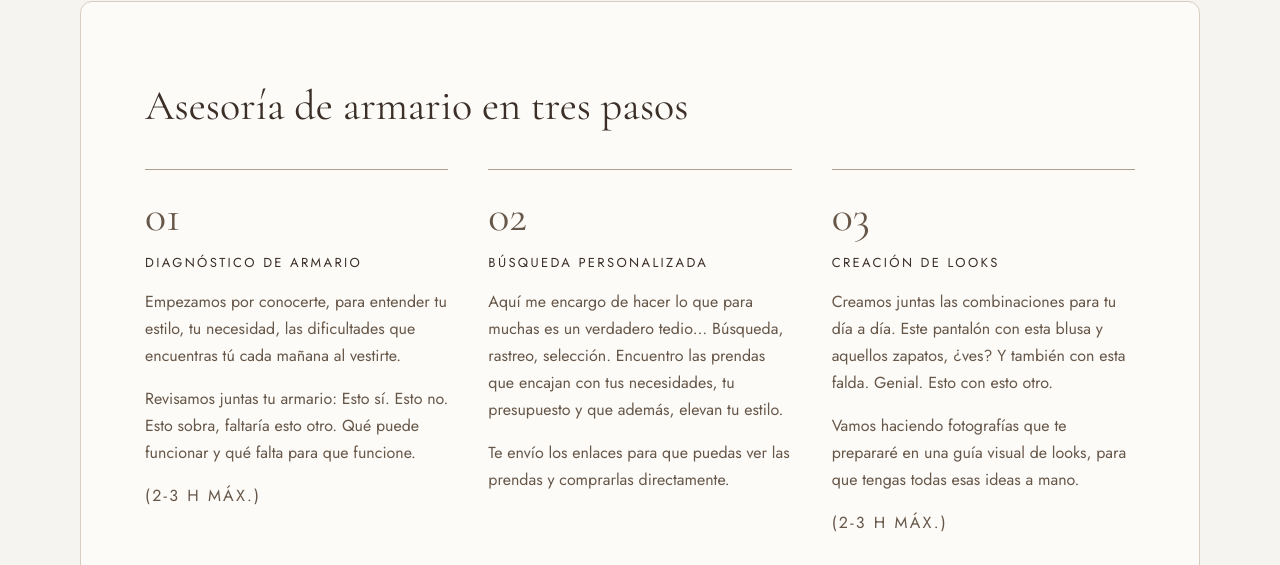
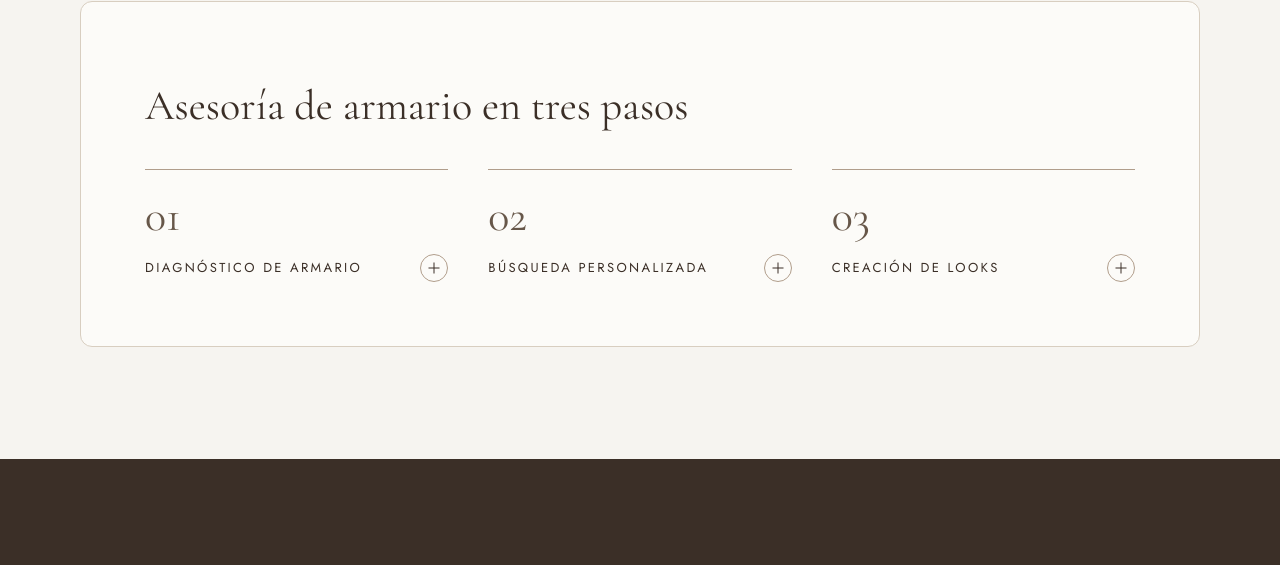
Before and after one commit to estebancalvobayarri/RocioAlvarez, a plain HTML site: page index.html in a window 1280 px wide. Shown: the part 2094-2659 px from the top of the page. Drawn offline with nearby package versions, Linux system fonts and the light colour scheme.

Commit message:
Estándar: los tres pasos se despliegan (número y título a la vista)
Co-Authored-By: Claude Opus 5.5 <noreply@anthropic.com>
Claude-Session: https://claude.ai/code/session_01NjNeR42W5Arujv612KS7wj

```diff
--- a/css/styles.css
+++ b/css/styles.css
@@ -1056,3 +1056,33 @@ html, body { overflow-anchor: none; }
     text-indent: 0.22em; /* compensa el espaciado tras la última letra para que quede bien centrada */
   }
 }
+
+/* Estándar: los tres pasos se despliegan (número y título a la vista; el texto, al tocar) */
+#panel-estandar .pasos { align-items: start; }
+.paso-detalle { width: 100%; }
+.paso-detalle summary {
+  list-style: none; cursor: pointer;
+  display: flex; flex-direction: column; gap: var(--s2);
+  -webkit-tap-highlight-color: transparent;
+}
+.paso-detalle summary::-webkit-details-marker { display: none; }
+.paso-detalle .num { display: block; font-family: var(--display); font-size: 44px; line-height: 1; color: var(--marron); }
+.paso-cabeza { display: flex; align-items: center; justify-content: space-between; gap: var(--s2); }
+.paso-cabeza .rotulo { margin: 0; }
+.paso-mas {
+  flex: none; position: relative; width: 28px; height: 28px; border-radius: 50%;
+  border: 1px solid var(--topo); transition: background .25s ease, border-color .25s ease;
+}
+.paso-mas::before, .paso-mas::after {
+  content: ""; position: absolute; left: 50%; top: 50%; width: 11px; height: 1px;
+  background: var(--cafe); transform: translate(-50%, -50%); transition: transform .25s ease, opacity .25s ease;
+}
+.paso-mas::after { transform: translate(-50%, -50%) rotate(90deg); }
+.paso-detalle[open] .paso-mas::after { transform: translate(-50%, -50%) rotate(0deg); opacity: 0; }
+.paso-detalle summary:hover .paso-mas { border-color: var(--cafe); }
+.paso-detalle summary:focus-visible { outline: 2px solid var(--topo); outline-offset: 4px; border-radius: 4px; }
+.paso-cuerpo { display: grid; gap: var(--s2); padding-top: var(--s2); }
+.paso-detalle[open] .paso-cuerpo { animation: paso-abre .3s ease; }
+@keyframes paso-abre { from { opacity: 0; transform: translateY(-4px); } to { opacity: 1; transform: none; } }
+.paso-cuerpo p:not(.duracion) { font-size: 16px; line-height: 27px; color: var(--marron); }
+@media (prefers-reduced-motion: reduce) { .paso-detalle[open] .paso-cuerpo { animation: none; } }
--- a/index.html
+++ b/index.html
@@ -24,7 +24,7 @@
   <link rel="preconnect" href="https://fonts.googleapis.com">
   <link rel="preconnect" href="https://fonts.gstatic.com" crossorigin>
   <link rel="stylesheet" href="https://fonts.googleapis.com/css2?family=Cormorant+Garamond:ital,wght@0,400;0,500;1,400&family=Jost:wght@300;400;500&display=swap">
-  <link rel="stylesheet" href="css/styles.css?v=2026-11-16i">
+  <link rel="stylesheet" href="css/styles.css?v=2026-11-16j">
 </head>
 <body>
   <a class="skip" href="#contenido">Saltar al contenido</a>
@@ -114,24 +114,42 @@
             <h2 class="h1">Asesoría de armario en tres pasos</h2>
           <ol class="pasos">
             <li class="paso">
-              <p class="num">01</p>
-              <h3 class="rotulo">Diagnóstico de armario</h3>
+              <details class="paso-detalle">
+                <summary>
+                  <span class="num">01</span>
+                  <span class="paso-cabeza"><h3 class="rotulo">Diagnóstico de armario</h3><span class="paso-mas" aria-hidden="true"></span></span>
+                </summary>
+                <div class="paso-cuerpo">
                   <p>Empezamos por conocerte, para entender tu estilo, tu necesidad, las dificultades que encuentras tú cada mañana al vestirte.</p>
                   <p>Revisamos juntas tu armario: Esto sí. Esto no. Esto sobra, faltaría esto otro. Qué puede funcionar y qué falta para que funcione.</p>
                   <p class="duracion">(2-3 h máx.)</p>
+                </div>
+              </details>
             </li>
             <li class="paso">
-              <p class="num">02</p>
-              <h3 class="rotulo">Búsqueda personalizada</h3>
+              <details class="paso-detalle">
+                <summary>
+                  <span class="num">02</span>
+                  <span class="paso-cabeza"><h3 class="rotulo">Búsqueda personalizada</h3><span class="paso-mas" aria-hidden="true"></span></span>
+                </summary>
+                <div class="paso-cuerpo">
                   <p>Aquí me encargo de hacer lo que para muchas es un verdadero tedio… Búsqueda, rastreo, selección. Encuentro las prendas que encajan con tus necesidades, tu presupuesto y que además, elevan tu estilo.</p>
                   <p>Te envío los enlaces para que puedas ver las prendas y comprarlas directamente.</p>
+                </div>
+              </details>
             </li>
             <li class="paso">
-              <p class="num">03</p>
-              <h3 class="rotulo">Creación de looks</h3>
+              <details class="paso-detalle">
+                <summary>
+                  <span class="num">03</span>
+                  <span class="paso-cabeza"><h3 class="rotulo">Creación de looks</h3><span class="paso-mas" aria-hidden="true"></span></span>
+                </summary>
+                <div class="paso-cuerpo">
                   <p>Creamos juntas las combinaciones para tu día a día. Este pantalón con esta blusa y aquellos zapatos, ¿ves? Y también con esta falda. Genial. Esto con esto otro.</p>
                   <p>Vamos haciendo fotografías que te prepararé en una guía visual de looks, para que tengas todas esas ideas a mano.</p>
                   <p class="duracion">(2-3 h máx.)</p>
+                </div>
+              </details>
             </li>
           </ol>
           </div>
@@ -382,6 +400,6 @@
     </div>
   </footer>
 
-  <script src="js/main.js?v=2026-11-16i"></script>
+  <script src="js/main.js?v=2026-11-16j"></script>
 </body>
 </html>
```
Lines whose indentation alone changed are shown as unchanged.
